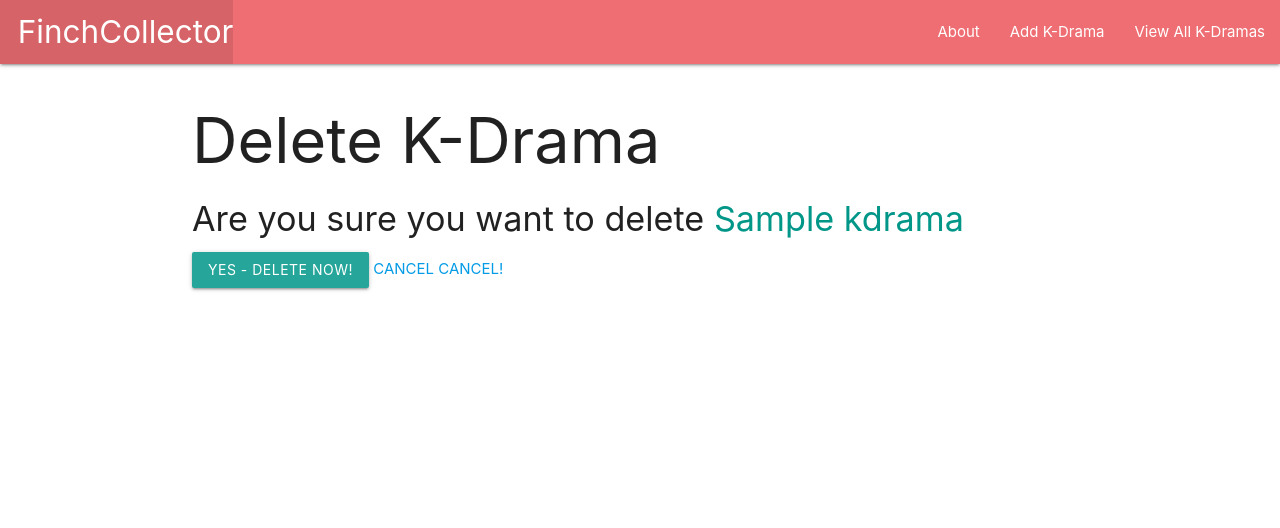
After one commit to vchedeline/finchcollector, a Django app: page /kdramas/1/delete/ in a window 1280 px wide. The commit adds this page. Shown: the top 528 px of the page. Run offline with Django 4.2, Linux system fonts and the light colour scheme; tables that the repository leaves empty hold one stand-in row (values such as "Sample post").

Commit message:
updates and deletes k-dramas

```diff
--- a/main_app/models.py
+++ b/main_app/models.py
@@ -12,4 +12,4 @@ class Kdrama(models.Model):
     return self.title
 
   def get_absolute_url(self):
-    return reverse('detail', kwargs={'kdrama_id': self.id})
+    return reverse('detail', kwargs={'kdrama_id': self.id},)
--- a/main_app/templates/kdramas/detail.html
+++ b/main_app/templates/kdramas/detail.html
@@ -9,6 +9,10 @@
     <p>Genre: {{ kdrama.genre }}</p>
     <p>Description: {{ kdrama.description }}</p>
   </div>
+  <div class="card-action">
+    <a href="{% url 'kdrama_update' kdrama.id %}">Edit</a>
+    <a href="{% url 'kdrama_delete' kdrama.id %}">Delete</a>
+  </div>
 </div>
 
 {% endblock %}
--- /dev/null
+++ b/main_app/templates/main_app/kdrama_confirm_delete.html
@@ -0,0 +1,15 @@
+{% extends 'base.html' %} {% block content %}
+<h1>Delete K-Drama</h1>
+
+<h4>
+  Are you sure you want to delete
+  <span class="teal-text">{{ object.title }}</span>
+</h4>
+
+<form action="" method="post">
+  {% csrf_token %}
+  <input type="submit" value="Yes - Delete Now!" class="btn" />
+  <a href="{% url 'detail' kdrama.id %}">CANCEL CANCEL!</a>
+</form>
+
+{% endblock%}
--- a/main_app/urls.py
+++ b/main_app/urls.py
@@ -6,5 +6,7 @@ urlpatterns = [
   path('about/', views.about, name='about'),
   path('kdramas/', views.kdramas_index, name='index'),
   path('kdramas/<int:kdrama_id>/', views.kdrama_detail, name='detail'),
-  path('kdramas/create/', views.KdramaCreate.as_view(), name='kdrama_create')
+  path('kdramas/create/', views.KdramaCreate.as_view(), name='kdrama_create'),
+  path('kdramas/<int:pk>/update/', views.KdramaUpdate.as_view(), name='kdrama_update'),
+  path('kdramas/<int:pk>/delete/', views.KdramaDelete.as_view(), name='kdrama_delete'),
 ]
--- a/main_app/views.py
+++ b/main_app/views.py
@@ -1,11 +1,19 @@
 from django.shortcuts import render
-from django.views.generic.edit import CreateView
+from django.views.generic.edit import CreateView, UpdateView, DeleteView
 from .models import Kdrama
 
 # Create your views here.
 class KdramaCreate(CreateView):
   model = Kdrama
   fields = '__all__'
+
+class KdramaUpdate(UpdateView):
+  model = Kdrama
+  fields = ['title', 'year', 'genre', 'description']
+
+class KdramaDelete(DeleteView):
+  model = Kdrama
+  success_url = '/kdramas/'
 
 def home(request):
  return render(request, 'home.html')
```
Also changed, not shown: main_app/templates/main_app/kdrama_form.html (+9 -2 lines).
